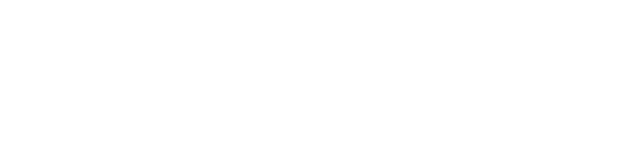
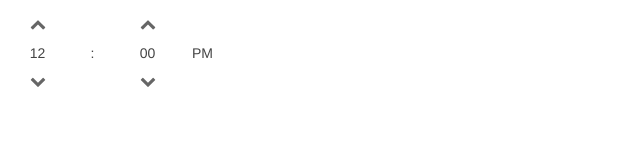
Before and after one commit to NehrDani/Timepicker, a website: page index.html in a window 1280 px wide. Shown: the whole page, without its empty margins (0-640 px from the left). Drawn offline with nearby package versions, Linux system fonts and the light colour scheme.

Commit message:
design prototype

```diff
--- a/index.html
+++ b/index.html
@@ -8,6 +8,51 @@
   <script src="timepicker.js"></script>
 </head>
 <body>
-
+  <main class="content">
+    <div class="timepicker">
+      <table>
+        <tr>
+          <td>
+            <button class="timepicker-btn" type="button">
+              <svg class="chevron-up" width="16" height="16" viewBox="0 0 1792 1792" xmlns="http://www.w3.org/2000/svg"><path d="M1683 1331l-166 165q-19 19-45 19t-45-19l-531-531-531 531q-19 19-45 19t-45-19l-166-165q-19-19-19-45.5t19-45.5l742-741q19-19 45-19t45 19l742 741q19 19 19 45.5t-19 45.5z"/></svg>
+            </button>
+          </td>
+          <td></td>
+          <td>
+            <button class="timepicker-btn" type="button">
+              <svg class="chevron-up" width="16" height="16" viewBox="0 0 1792 1792" xmlns="http://www.w3.org/2000/svg"><path d="M1683 1331l-166 165q-19 19-45 19t-45-19l-531-531-531 531q-19 19-45 19t-45-19l-166-165q-19-19-19-45.5t19-45.5l742-741q19-19 45-19t45 19l742 741q19 19 19 45.5t-19 45.5z"/></svg>
+            </button>
+          </td>
+          <td></td>
+        </tr>
+        <tr>
+          <td>
+            <button class="timepicker-btn" type="button">12</button>
+          </td>
+          <td>:</td>
+          <td>
+            <button class="timepicker-btn" type="button">00</button>
+          </td>
+          <td>
+            <button class="timepicker-btn" type="button">PM</button>
+          </td>
+        </tr>
+        <tr>
+          <td>
+            <button class="timepicker-btn chevron" type="button">
+              <svg class="chevron-down" width="16" height="16" viewBox="0 0 1792 1792" xmlns="http://www.w3.org/2000/svg"><path d="M1683 808l-742 741q-19 19-45 19t-45-19l-742-741q-19-19-19-45.5t19-45.5l166-165q19-19 45-19t45 19l531 531 531-531q19-19 45-19t45 19l166 165q19 19 19 45.5t-19 45.5z"/></svg>
+            </button>
+          </td>
+          <td></td>
+          <td>
+            <button class="timepicker-btn" type="button">
+              <svg class="chevron-down" width="16" height="16" viewBox="0 0 1792 1792" xmlns="http://www.w3.org/2000/svg"><path d="M1683 808l-742 741q-19 19-45 19t-45-19l-742-741q-19-19-19-45.5t19-45.5l166-165q19-19 45-19t45 19l531 531 531-531q19-19 45-19t45 19l166 165q19 19 19 45.5t-19 45.5z"/></svg>
+            </button>
+          </td>
+          <td></td>
+        </tr>
+      </table>
+    </div>
+  </main>
 </body>
 </html>
--- a/timepicker.css
+++ b/timepicker.css
@@ -1,3 +1,46 @@
 .timepicker, .timepicker * {
   box-sizing: border-box;
 }
+
+.timepicker {
+  position: relative;
+  z-index: 10;
+  padding: 10px;
+  color: #444;
+  font-size: 14px;
+  width: 240px;
+}
+
+.timepicker table {
+  width: 100%;
+  table-layout: fixed;
+  border-collapse: collapse;
+}
+
+.timepicker td {
+  padding: 0;
+  margin: 0;
+  text-align: center;
+}
+
+.timepicker-btn {
+  border: none;
+  outline: none;
+  padding: 4px 12px;
+  width: 100%;
+  background-color: #fff;
+}
+.timepicker-btn:hover {
+  background-color: #eee;
+}
+
+.chevron-up {
+  position: relative;
+  top: 2px;
+  fill: #666;
+}
+.chevron-down {
+  position: relative;
+  top: 2px;
+  fill: #666;
+}
```
